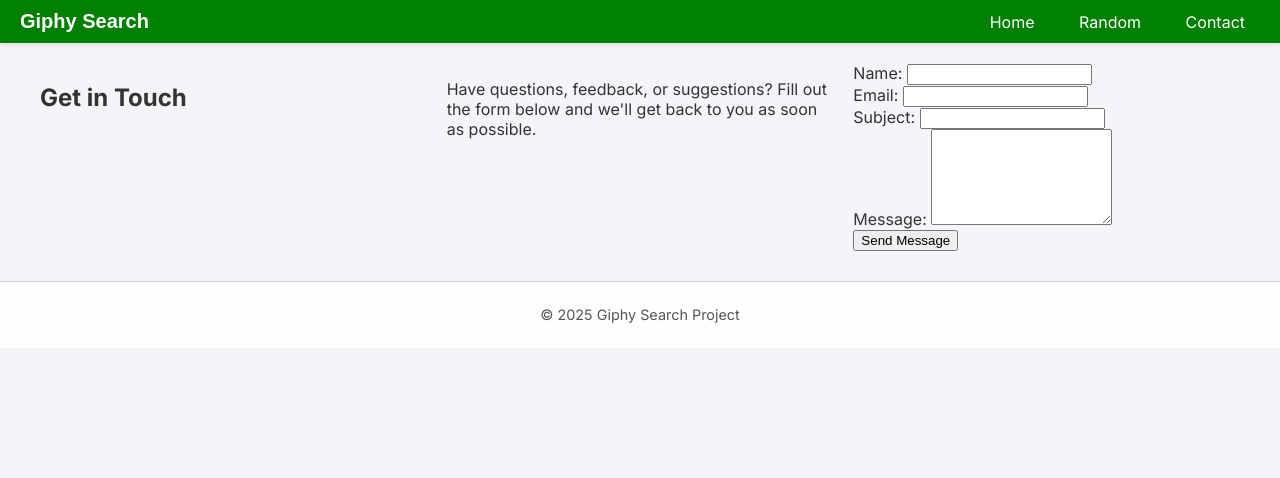
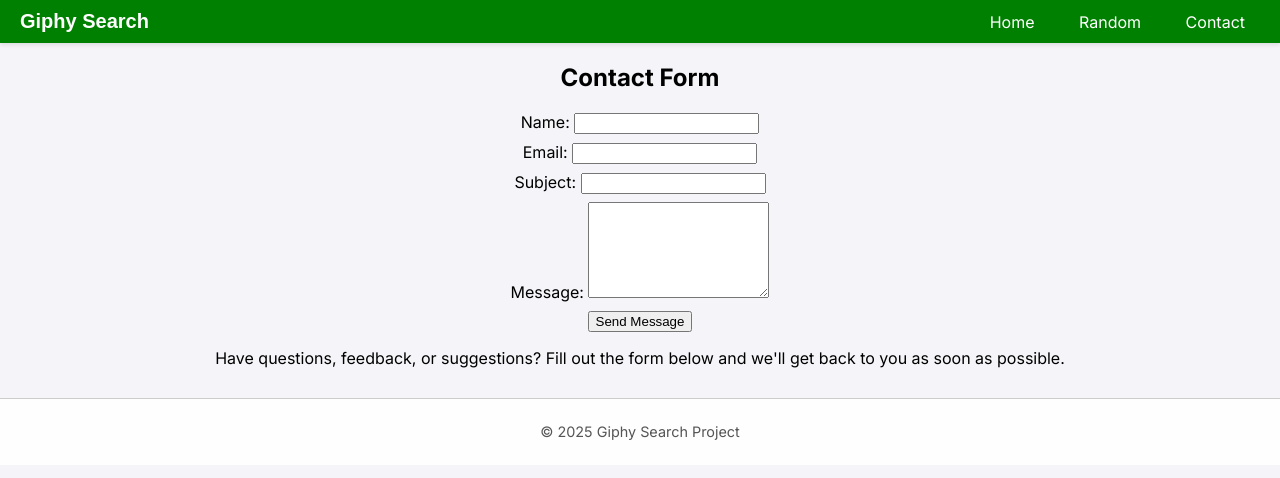
Before and after one commit to jhamelleA/Project02, a website: page index.html in a window 1280 px wide. Both pictures are taken after a click on the link "Contact". Drawn offline with Linux system fonts and the light colour scheme.

Commit message:
updated CSS for Contact Page

```diff
--- a/css/style.scss
+++ b/css/style.scss
@@ -111,7 +111,7 @@ main {
 
 // --- 6. GIF Output Area (The Grid) ---
 .gif-container {
-    display: grid;
+    //display: grid;
     // Using auto-fit for responsive grid columns
     grid-template-columns: repeat(auto-fit, minmax(250px, 1fr));
     gap: 20px;
@@ -146,6 +146,16 @@ main {
     }
 }
 
+.contactForm {
+    text-align: center;
+    font-family: 'Inter', Arial, sans-serif;
+    color: black;
+}
+
+.formItems {
+    margin-bottom: 8px;
+}
+
 // --- 7. Footer ---
 footer {
     text-align: center;
@@ -155,11 +165,6 @@ footer {
     background-color: lighten($background-light, 3%);
     color: #555;
     font-size: 0.9em;
-}
-
-#contact-section {
-    text-align: center;
-    font-family: 'Inter', Arial, sans-serif;
 }
 
 // --- 8. Responsive Adjustments (for smaller screens) ---
--- a/js/main.js
+++ b/js/main.js
@@ -123,34 +123,34 @@ const API_KEY = "lKBuCFZji1BrCnFWZCJqoLNTnIgvyuGk";
             searchSection.style.display = 'none';
 
                 outputArea.innerHTML = `
-        <h2>Get in Touch</h2>
-        <p>Have questions, feedback, or suggestions? Fill out the form below and we'll get back to you as soon as possible.</p>
+        <h2 class="contactForm">Contact Form</h2>
 
-        <form action="#" method="POST" id="contactForm">
+        <form action="#" method="POST" class="contactForm">
 
-            <div>
+            <div class="formItems">
                 <label for="name">Name:</label>
                 <input type="text" id="name" name="name" required>
             </div>
 
-            <div>
+            <div class="formItems">
                 <label for="email">Email:</label>
                 <input type="email" id="email" name="email" required>
             </div>
 
-            <div>
+            <div class="formItems">
                 <label for="subject">Subject:</label>
                 <input type="text" id="subject" name="subject" required>
             </div>
 
-            <div>
+            <div class="formItems">
                 <label for="message">Message:</label>
                 <textarea id="message" name="message" rows="6" required></textarea>
             </div>
 
-            <div>
+            <div class="formItems">
                 <button type="submit">Send Message</button>
             </div>
+              <p class="contactForm">Have questions, feedback, or suggestions? Fill out the form below and we'll get back to you as soon as possible.</p>
 
         </form>
     `;
```
Also changed, not shown: css/style.css, 1 other file.
